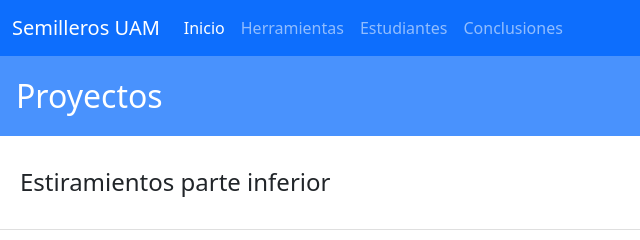
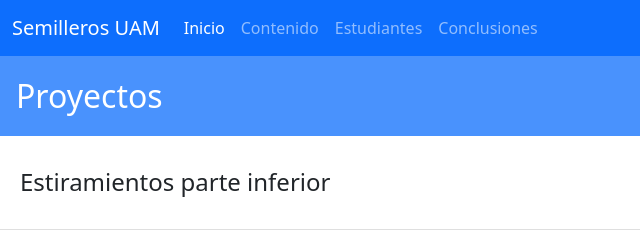
Before and after one commit to MartinOstios/proyecto-semillero, a plain HTML site: page index.html in a window 1280 px wide. Shown: the top 240 px of the page, 0-640 px from the left. Drawn offline with nearby package versions, Linux system fonts and the light colour scheme.

Commit message:
Se arregló el Navbar

```diff
--- a/index.html
+++ b/index.html
@@ -25,7 +25,7 @@
             <a class="nav-link active" aria-current="page" href="index.html">Inicio</a>
           </li>
           <li class="nav-item">
-            <a class="nav-link" href="estiramientos.html">Herramientas</a>
+            <a class="nav-link" href="estiramientos.html">Contenido</a>
           </li>
           <li class="nav-item">
             <a class="nav-link" href="estudiantes.html">Estudiantes</a>
```
Also changed, not shown: estiramientos.html (+1 -1 lines), estudiantes.html (+1 -1 lines).
